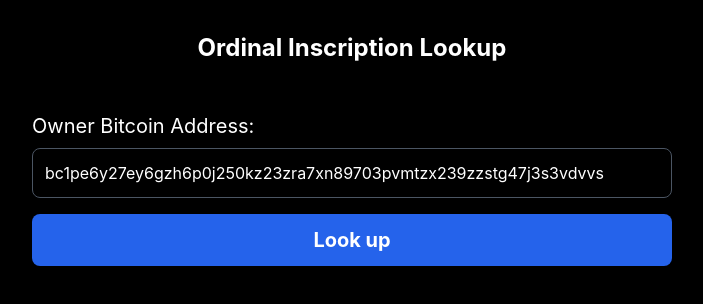
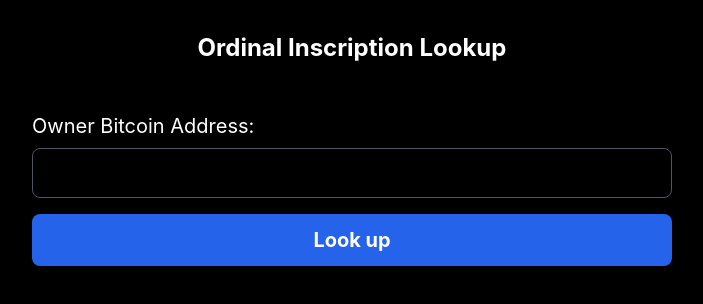
Before and after one commit to clapet/inscriptions, a React (Create React App) app in the folder frontend/: page / in a window 1280 px wide. Shown: the top 304 px of the page, without its empty margins (288-991 px from the left). Built offline with nearby package versions, Linux system fonts and the light colour scheme.

Commit message:
chore: removed test value

```diff
--- a/frontend/src/pages/HomePage.jsx
+++ b/frontend/src/pages/HomePage.jsx
@@ -5,7 +5,7 @@ import InscriptionItem from '../components/InscriptionItem';
 
 function HomePage() {
   const dispatch = useDispatch();
-  const [ownerBitcoinAddress, setOwnerBitcoinAddress] = useState('bc1pe6y27ey6gzh6p0j250kz23zra7xn89703pvmtzx239zzstg47j3s3vdvvs');
+  const [ownerBitcoinAddress, setOwnerBitcoinAddress] = useState('');
   const inscriptions = useSelector((state) => state.inscriptions.inscriptions);
 
   const handleLookup = async () => {
```
